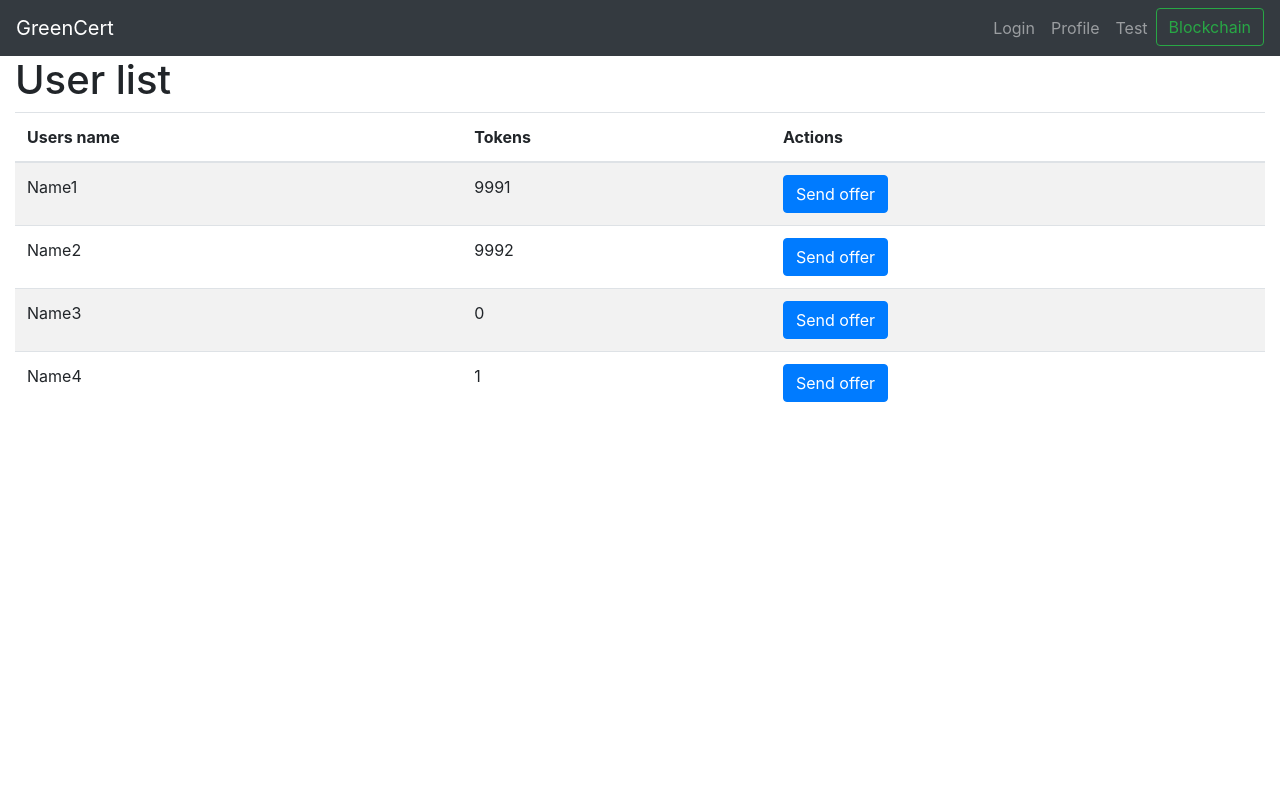
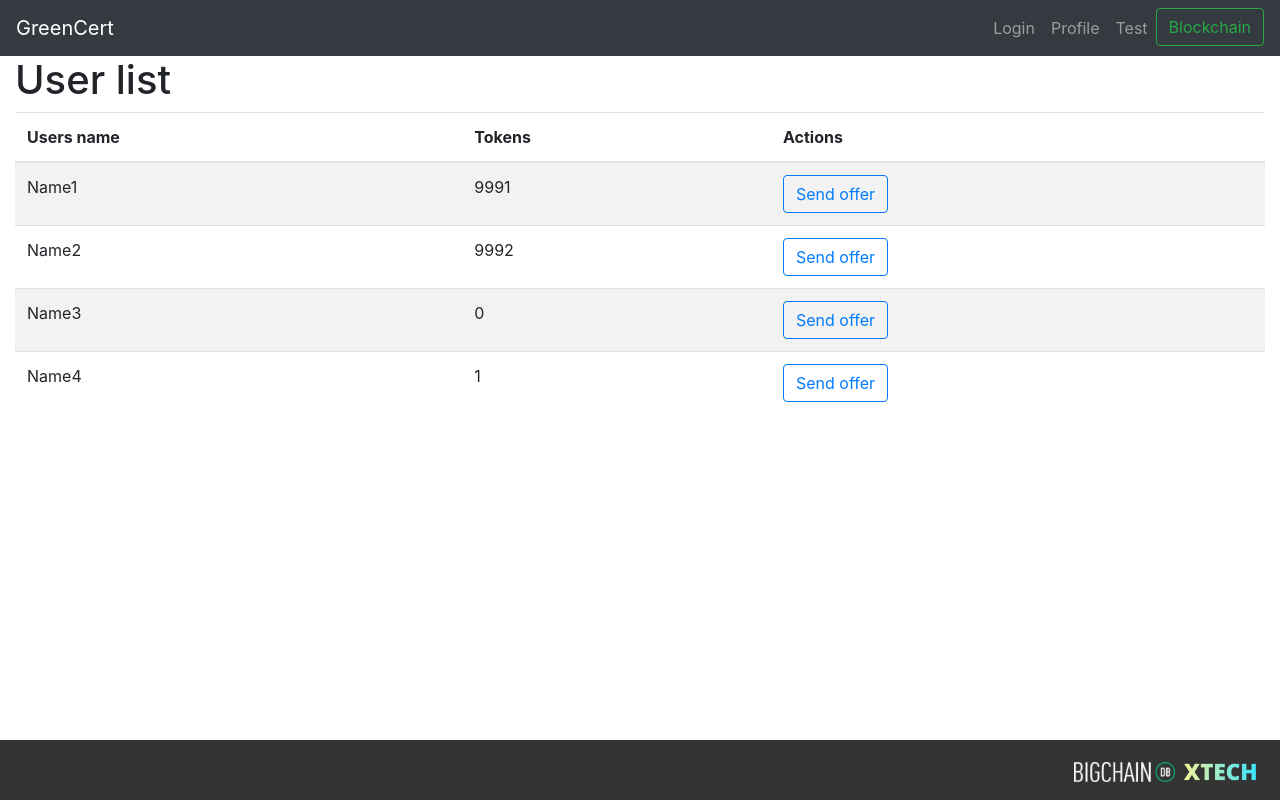
Before and after one commit to bigchaindb/energycert, an Angular app in the folder frontend/: page / in a window 1280 px wide. Built offline with nearby package versions, Linux system fonts and the light colour scheme.

Commit message:
footer + blockchain info

```diff
--- a/frontend/src/app/app.component.html
+++ b/frontend/src/app/app.component.html
@@ -20,4 +20,14 @@
         </ul>
     </div>
 </nav>
+
+<app-blockchain></app-blockchain>
+
 <router-outlet></router-outlet>
+
+<footer class="footer">
+    <div class="container-fluid">
+        <img src="/assets/images/logo-bigchaindb-white.png" height="20" alt="">
+        <img src="/assets/images/XTECH-logo.png" height="60" alt="">
+    </div>
+</footer>
--- a/frontend/src/app/app.module.ts
+++ b/frontend/src/app/app.module.ts
@@ -12,7 +12,8 @@ import { XtechService } from './shared/xtech.service'
 import { DashboardComponent } from './dashboard/dashboard.component';
 import { ProfileComponent } from './profile/profile.component';
 import { LoginComponent } from './login/login.component';
-import { TestComponent } from './test/test.component'
+import { TestComponent } from './test/test.component';
+import { BlockchainComponent } from './blockchain/blockchain.component';
 
 @NgModule({
   declarations: [
@@ -20,7 +21,8 @@ import { TestComponent } from './test/test.component'
     DashboardComponent,
     ProfileComponent,
     LoginComponent,
-    TestComponent
+    TestComponent,
+    BlockchainComponent,
   ],
   imports: [
     BrowserModule,
--- /dev/null
+++ b/frontend/src/app/blockchain/blockchain.component.css
@@ -0,0 +1,10 @@
+#blockchain {
+  position: absolute;
+  right: 0px;
+  top: 0px;
+  height: 100%;
+  background-color: #fff;
+  z-index: 999;
+  width: 300px;
+  display: none;
+}
--- /dev/null
+++ b/frontend/src/app/blockchain/blockchain.component.html
@@ -0,0 +1,3 @@
+<div id="blockchain">
+  display blockchain history
+</div>
--- /dev/null
+++ b/frontend/src/app/blockchain/blockchain.component.ts
@@ -0,0 +1,22 @@
+import { Component, OnInit, Input, OnChanges } from '@angular/core';
+
+@Component({
+  selector: 'app-blockchain',
+  templateUrl: './blockchain.component.html',
+  styleUrls: ['./blockchain.component.css']
+})
+export class BlockchainComponent implements OnInit, OnChanges {
+
+    @Input() assetid: any
+
+    public history = []
+
+    constructor() { }
+
+    ngOnInit() { }
+
+    ngOnChanges (changes) {
+      this.history = []
+      // get data history?
+    }
+}
--- a/frontend/src/app/dashboard/dashboard.component.html
+++ b/frontend/src/app/dashboard/dashboard.component.html
@@ -16,28 +16,28 @@
                             <td>Name1</td>
                             <td>9991</td>
                             <td>
-                              <button class="btn btn-primary">Send offer</button>
+                              <button class="btn btn-outline-primary">Send offer</button>
                             </td>
                         </tr>
                         <tr>
                             <td>Name2</td>
                             <td>9992</td>
                             <td>
-                              <button class="btn btn-primary">Send offer</button>
+                              <button class="btn btn-outline-primary">Send offer</button>
                             </td>
                         </tr>
                         <tr>
                             <td>Name3</td>
                             <td>0</td>
                             <td>
-                              <button class="btn btn-primary">Send offer</button>
+                              <button class="btn btn-outline-primary">Send offer</button>
                             </td>
                         </tr>
                         <tr>
                             <td>Name4</td>
                             <td>1</td>
                             <td>
-                              <button class="btn btn-primary">Send offer</button>
+                              <button class="btn btn-outline-primary">Send offer</button>
                             </td>
                         </tr>
                     </tbody>
--- a/frontend/src/app/profile/profile.component.html
+++ b/frontend/src/app/profile/profile.component.html
@@ -38,7 +38,7 @@
                             <td>9991</td>
                             <td>125$</td>
                             <td>
-                                <button class="btn btn-primary">Cancel</button>
+                                <button class="btn btn-outline-primary">Cancel</button>
                             </td>
                         </tr>
                     </tbody>
@@ -65,7 +65,7 @@
                             <td>99</td>
                             <td>129$</td>
                             <td>
-                                <button class="btn btn-primary">Accept</button>
+                                <button class="btn btn-outline-primary">Accept</button>
                             </td>
                         </tr>
                     </tbody>
--- a/frontend/src/styles.css
+++ b/frontend/src/styles.css
@@ -1,4 +1,21 @@
 /* You can add global styles to this file, and also import other style files */
+
+html {
+  position: relative;
+  min-height: 100%;
+}
+body {
+  margin-bottom: 60px; /* Margin bottom by footer height */
+}
+.footer {
+  position: absolute;
+  bottom: 0;
+  width: 100%;
+  height: 60px; /* Set the fixed height of the footer here */
+  line-height: 60px; /* Vertically center the text there */
+  background-color: #333;
+  text-align: right;
+}
 
 /*
 html, body, material-app, md-sidenav-container, .my-content {
```
Also changed, not shown: frontend/src/assets/images/XTECH-logo.png (added), 1 other file (tests, documents, lock files or other folders).
